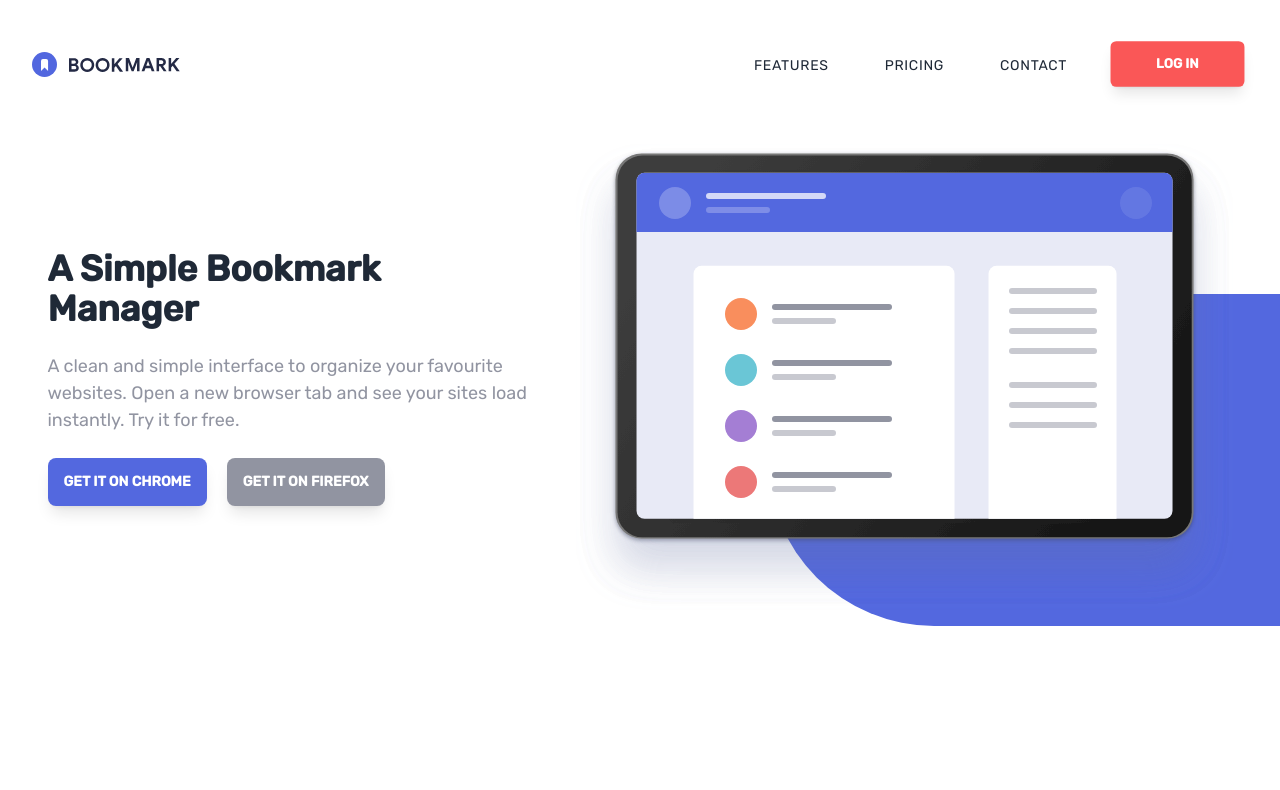
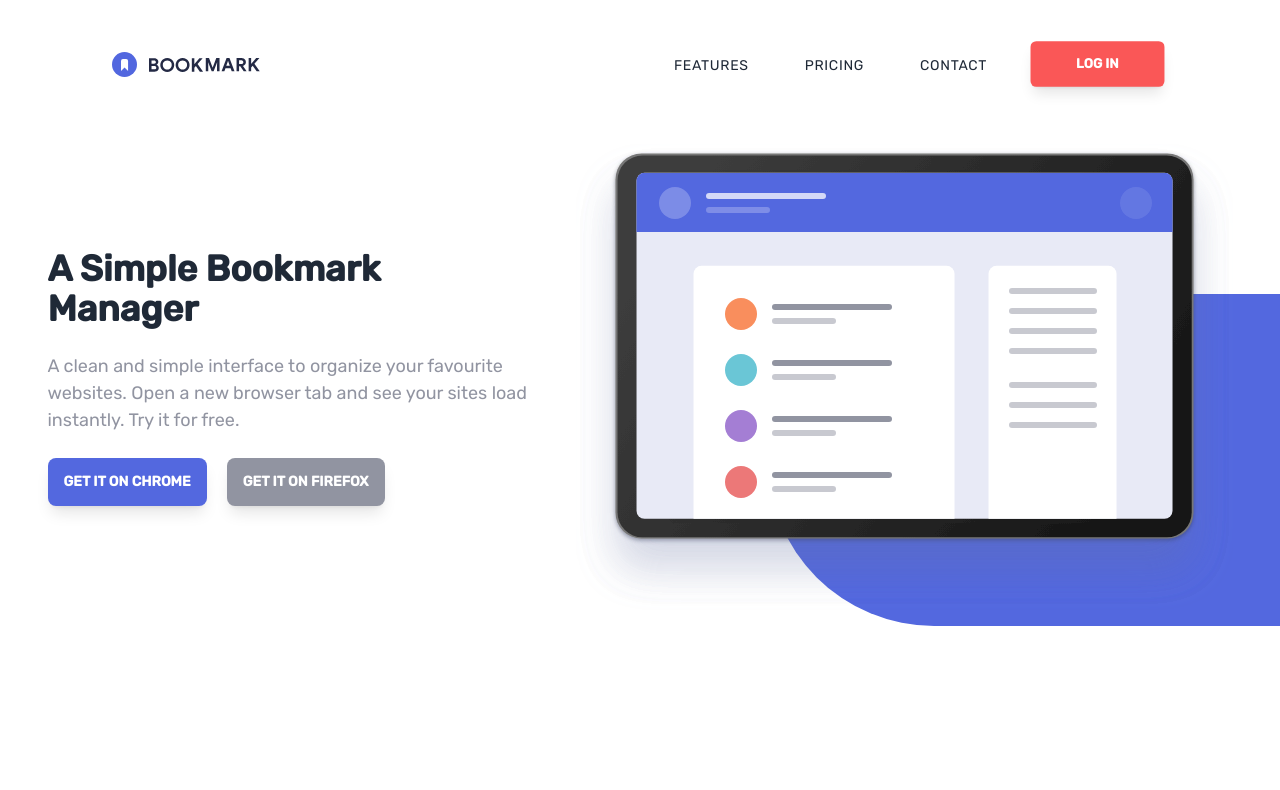
Before and after one commit to FrontendBy-GJ/bookmark-landing-page, a React (Vite) app: page / in a window 1280 px wide. Shown: the top 790 px of the page. Built offline with nearby package versions, Linux system fonts and the light colour scheme.

Commit message:
style: adjust padding

```diff
--- a/src/components/Navbar.jsx
+++ b/src/components/Navbar.jsx
@@ -21,9 +21,7 @@ export default function Navbar() {
 
   return (
     <header className="bg-white">
-      <div
-        className={`navbar max-w-7xl mx-auto flex-row justify-center lg:py-10 p-8`}
-      >
+      <div className="navbar max-w-[1440px] mx-auto flex-row justify-center py-10 px-5 md:px-10 xl:px-28">
         <div className="flex-1 z-50">
           <svg
             className="cursor-pointer"
```
